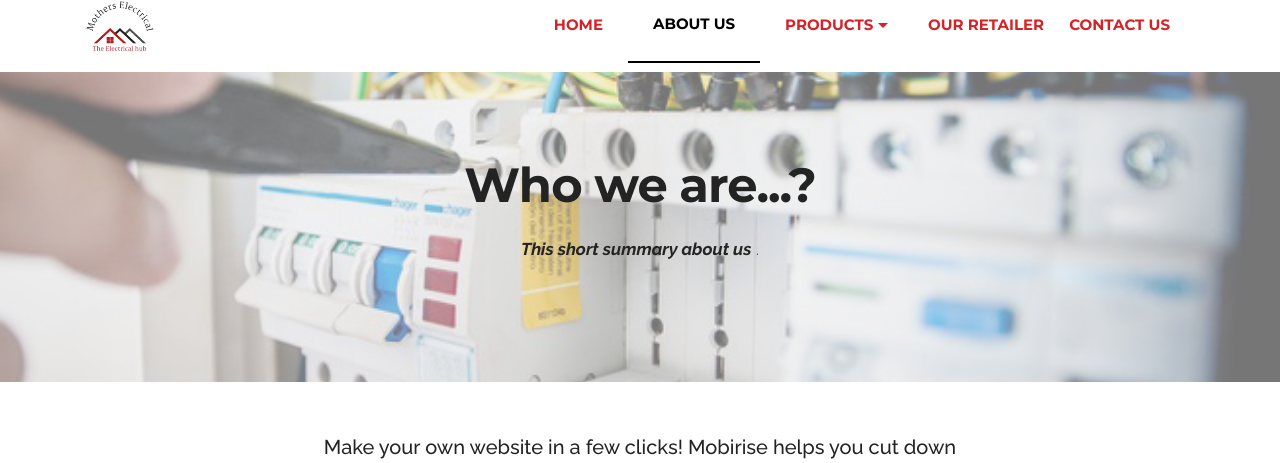
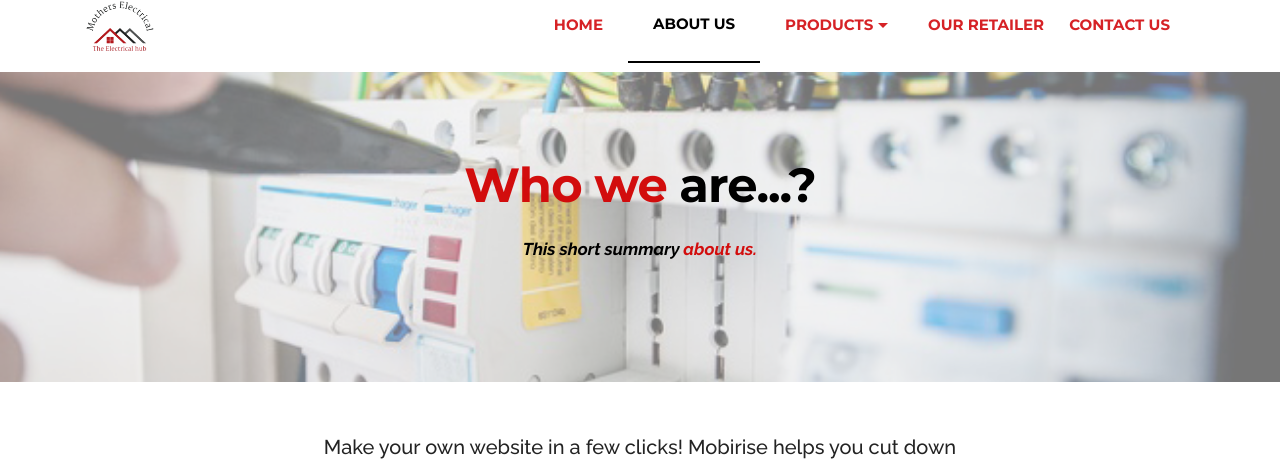
Before and after one commit to TrellixVulnTeam/MothersElectrical_NROH, a Django app: page /AboutUs/ in a window 1280 px wide. Shown: the part 21-484 px from the top of the page. Run offline with Django 3.2, Linux system fonts and the light colour scheme; some libraries are stand-ins or nearby versions.

Commit message:
All ui issued is fixed

```diff
--- a/template/aboutus.html
+++ b/template/aboutus.html
@@ -12,9 +12,19 @@
     <div class="container">
         <div class="row">
             <div class="col-md-8 col-md-offset-2 text-xs-center">
-                <h3 class="mbr-section-title display-2">Who we are...?</h3>
+                <h3 class="mbr-section-title display-2">
+                    <span class="banner_FirstWord">Who we</span>
+                    <span class="banner_SecondWord">are...?</span>
+                </h3>
                 <div class="lead">
-                    <p><strong><em>This short summary about us</em></strong> .</p>
+                    <p>
+                        <strong>
+                            <em>
+                                <span class="banner_SecondWord">This short summary</span>
+                                <span class="banner_FirstWord">about us.</span>
+                            </em>
+                        </strong>
+                    </p>
                 </div>
 
             </div>
--- a/template/contactus.html
+++ b/template/contactus.html
@@ -33,7 +33,7 @@
                     {% endif %}
 
                     {% endfor %}
-                    <h3 class="mbr-section-title display-2">CONTACT FORM</h3>
+                    <h3 class="mbr-section-title display-2"><span class="banner_FirstWord">CONTACT </span>FORM</h3>
                     <small class="mbr-section-subtitle">Shape your future web project with sharp design and refine coded
                         functions.</small>
                 </div>
```
